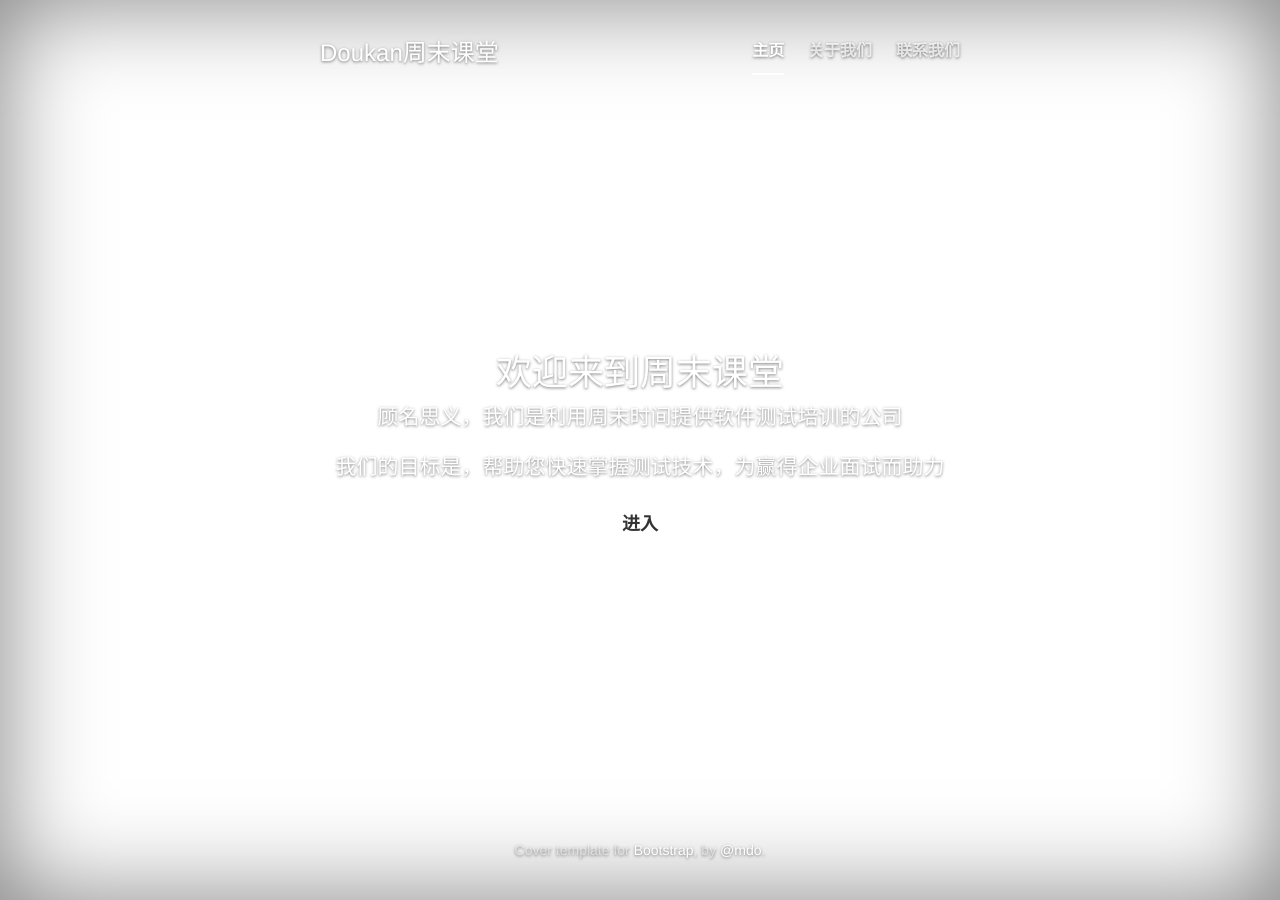
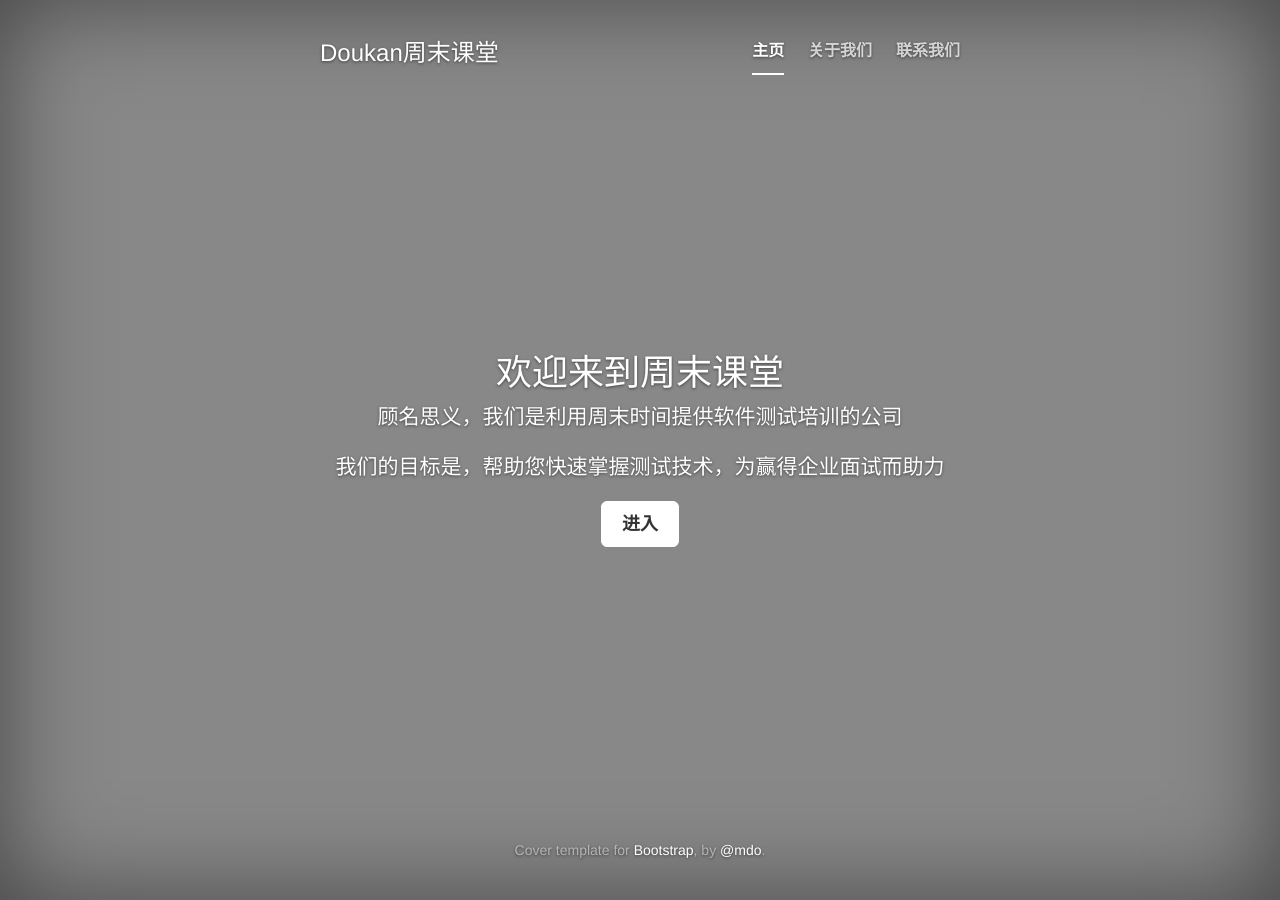
Before and after one commit to guming/myblog, a Jekyll site: the page index.html, which Jekyll copies as it is, in a window 1280 px wide. Built offline with Jekyll 4.4.1, drawn with Linux system fonts in a browser that asks for light colours; nearby versions of some CDN libraries.

Commit message:
change index

```diff
--- a/assets/css/cover.css
+++ b/assets/css/cover.css
@@ -27,7 +27,7 @@ a:hover {
 html,
 body {
   height: 100%;
-  background-color: #fff;
+  background-color: #888;
 }
 body {
   color: #fff;
```
